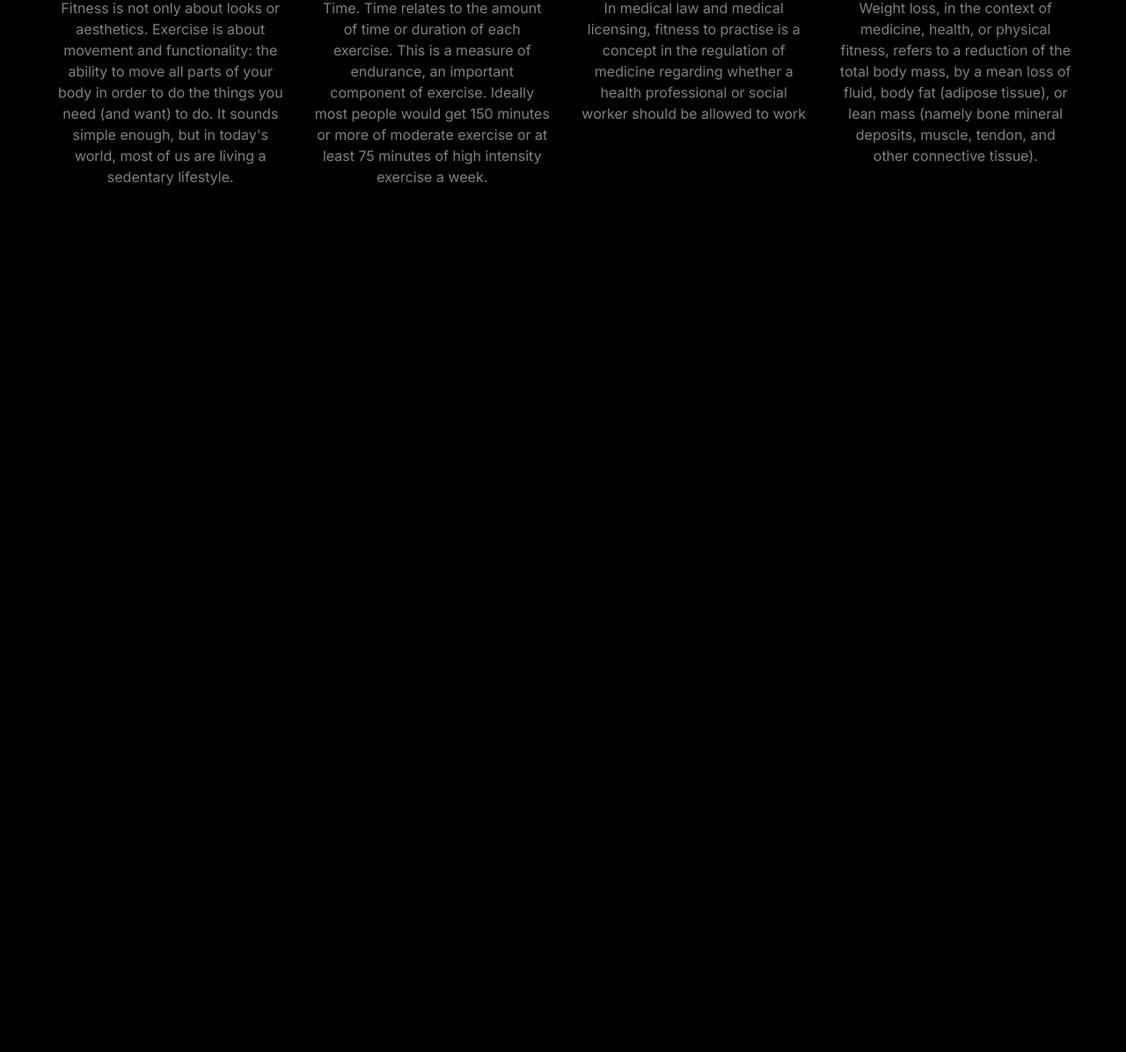
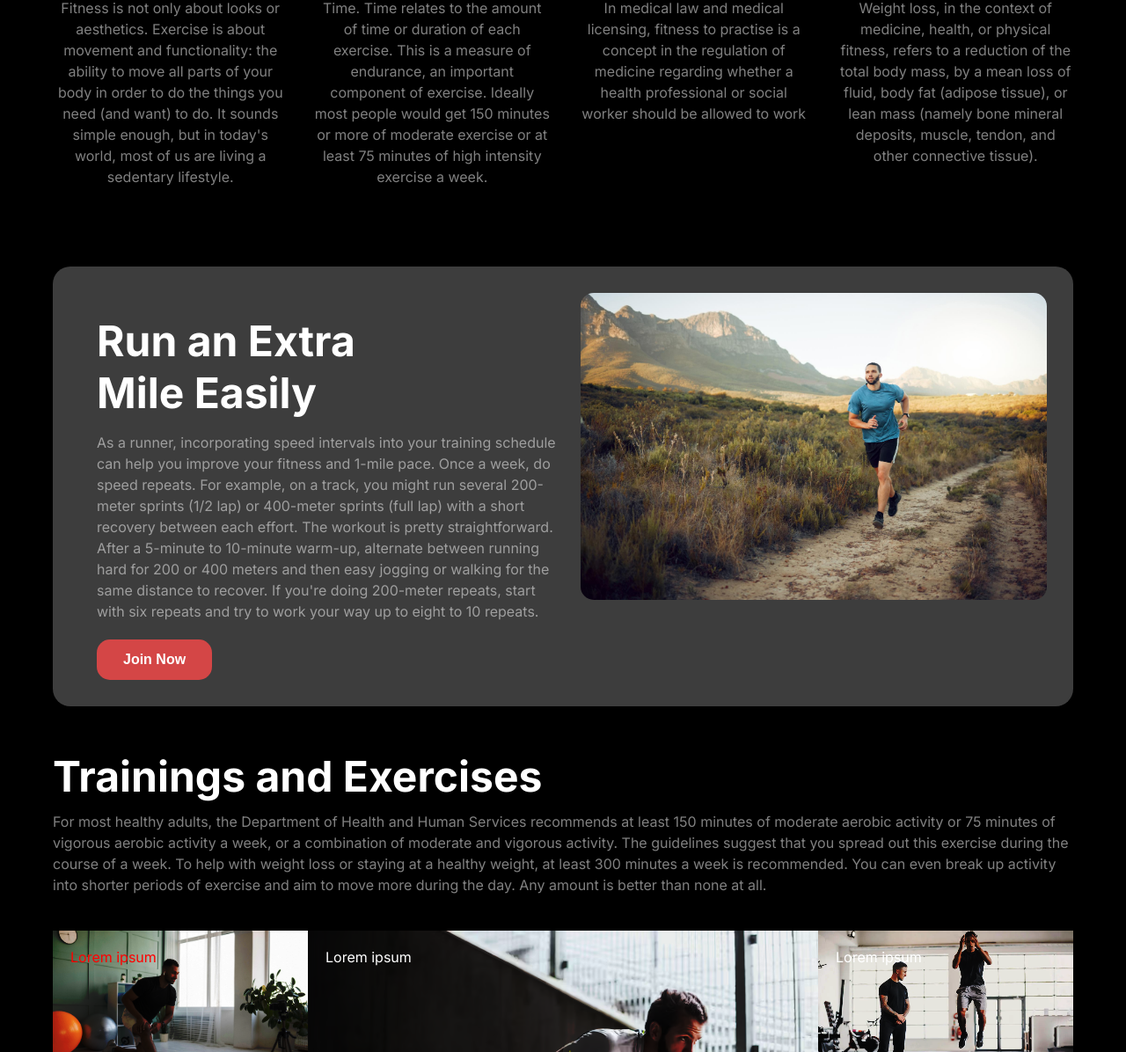
Before and after one commit to devsamsulamin78/assiment_2, a plain HTML site: page index.html in a window 1280 px wide. Shown: the part 1350-2546 px from the top of the page at 88% size. Before the commit the page ends 1653 px from the top, so only its background shows below. Drawn offline with Linux system fonts and the light colour scheme; a web font is replaced by a local one.

Commit message:
Second commit

```diff
--- a/index.html
+++ b/index.html
@@ -140,7 +140,7 @@
         </div>
 </section>
 
-<!-- <section class="run_extra_section">
+<section class="run_extra_section">
         <div class="run_extra_container">
           <div class="run_pera">
             <h1>
@@ -149,9 +149,11 @@
             </h1>
 
             <p>
-              We believe fitness should be accessible to everyone, everywhere,
-              regardless of income or access to a gym. With hundreds of
-              professional workouts.
+              As a runner, incorporating speed intervals into your training schedule can help you improve your fitness and 1-mile pace.
+
+              Once a week, do speed repeats. For example, on a track, you might run several 200-meter sprints (1/2 lap) or 400-meter sprints (full lap) with a short recovery between each effort. The workout is pretty straightforward.
+
+              After a 5-minute to 10-minute warm-up, alternate between running hard for 200 or 400 meters and then easy jogging or walking for the same distance to recover. If you're doing 200-meter repeats, start with six repeats and try to work your way up to eight to 10 repeats.
             </p>
 
             <button class="run_btn">Join Now</button>
@@ -162,9 +164,10 @@
           </div>
         </div>
 </section>
+
  <section class="training_ex">
         <h1>Trainings and Exercises</h1>
-        <p>Lorem ipsum dolor sit amet consectetur adipisicing elit. Pariatur, eos. Lorem ipsum dolor sit amet consectetur adipisicing elit. Et, delectus.</p>
+        <p>For most healthy adults, the Department of Health and Human Services recommends at least 150 minutes of moderate aerobic activity or 75 minutes of vigorous aerobic activity a week, or a combination of moderate and vigorous activity. The guidelines suggest that you spread out this exercise during the course of a week. To help with weight loss or staying at a healthy weight, at least 300 minutes a week is recommended. You can even break up activity into shorter periods of exercise and aim to move more during the day. Any amount is better than none at all.</p>
 
 
 <div class="img_gallry_container">
@@ -182,7 +185,7 @@
 
 </section>
 
-<section class="bmi-calculator">
+<!-- <section class="bmi-calculator">
         <div class="bmi_tittle">
           <h1>BMI Calculator</h1>
           <p>
@@ -336,7 +339,7 @@
           <h2>All right reserved @Fitness 2024</h2>
         </div>
       </section>
-    </footer>
-     -->
+    </footer>  -->
+
 </body>
 </html>
--- a/style/style.css
+++ b/style/style.css
@@ -336,6 +336,8 @@ nav ul li a {
 .training_ex p {
     font-size: 1rem;
     padding-bottom: 20px;
+    line-height: 1.5em;
+    color: rgba(255, 255, 255, 0.503) ;
 }
 
 
```
